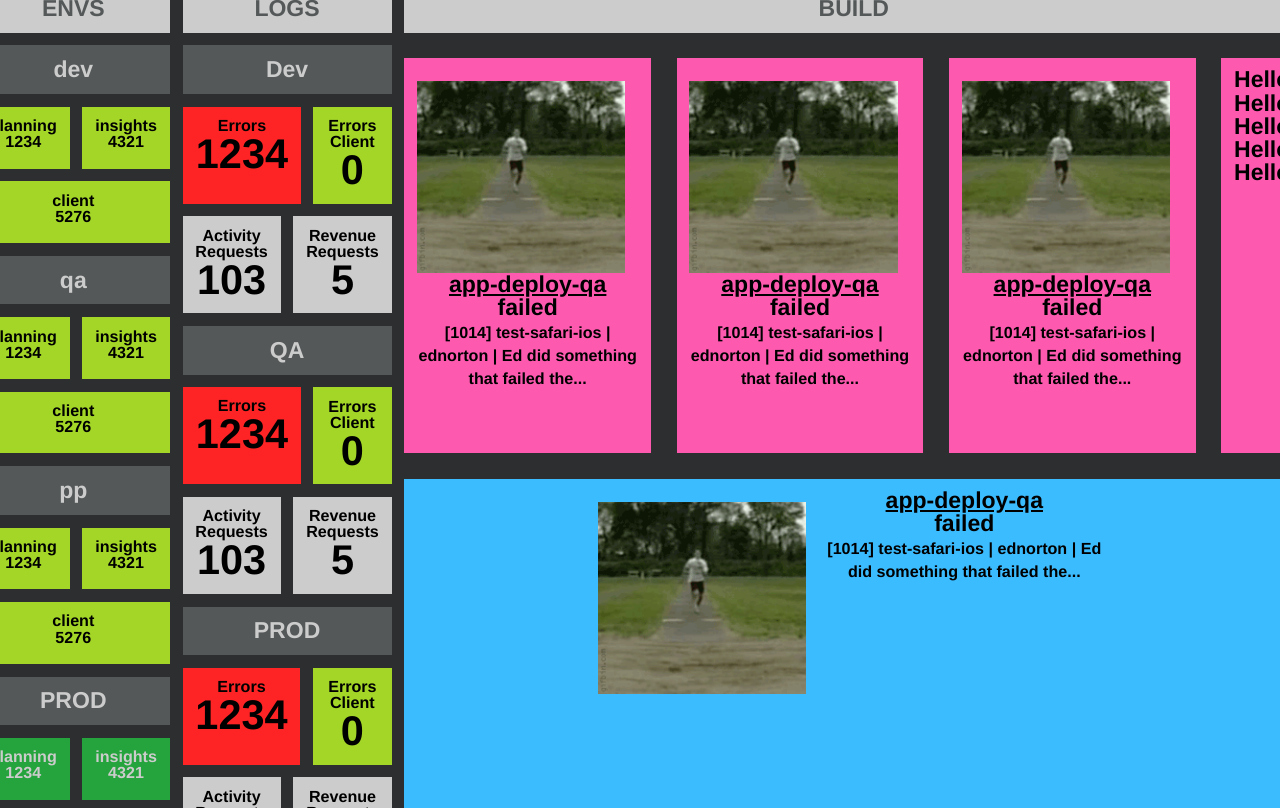
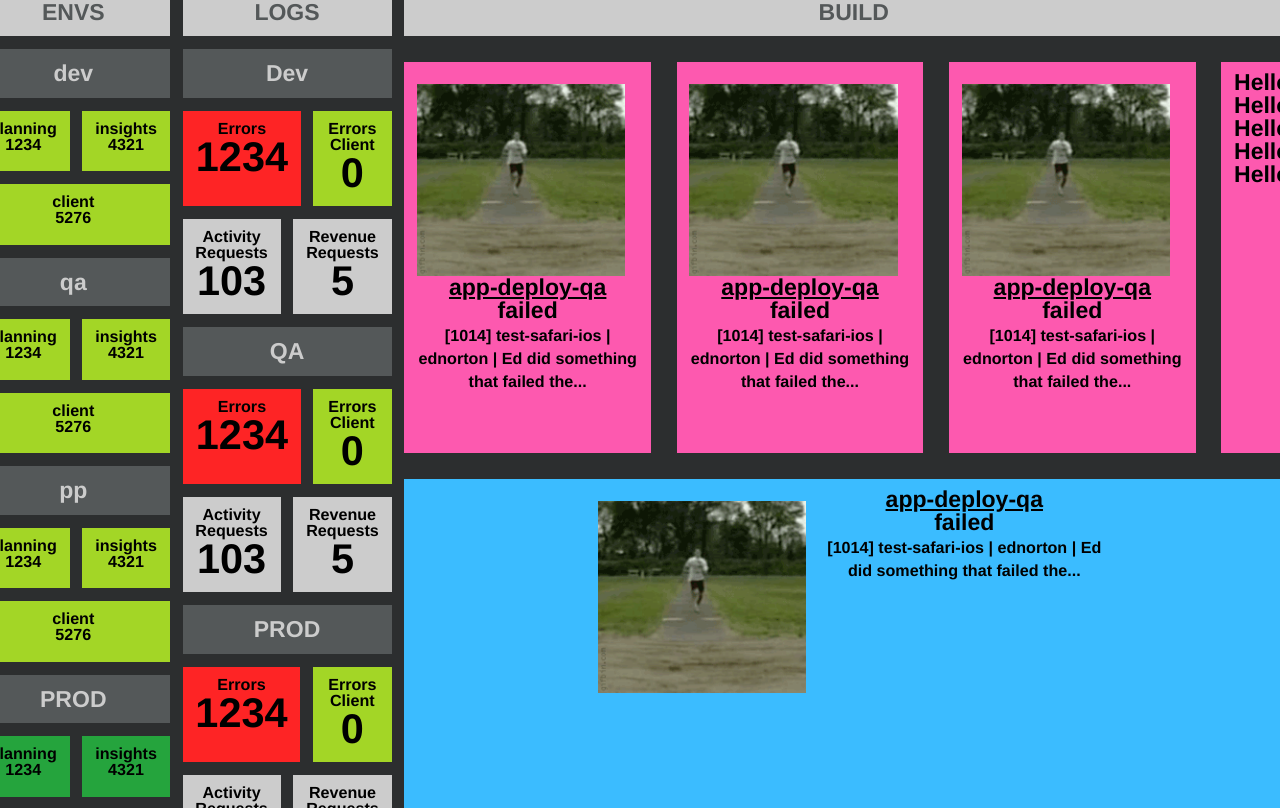
Before and after one commit to birgitta410/rubikator, a website: page design/columns.html in a window 1280 px wide. Drawn offline with Linux system fonts and the light colour scheme.

Commit message:
Black on dark green

```diff
--- a/app/styles/rubikator.css
+++ b/app/styles/rubikator.css
@@ -150,7 +150,7 @@ div {
 
 .content > div {
     margin: 0;
-    padding: 0.8vw 1vw 1vw 1vw;
+    padding: 0.7vw 1vw 1vw 1vw;
 }
 
 .content .metric {
@@ -260,7 +260,7 @@ div {
 }
 .dark-green {
     background-color: #25a43d;
-    color: #ccc;
+    color: #000;
 }
 .red {
     background-color: #fe2425;
```
